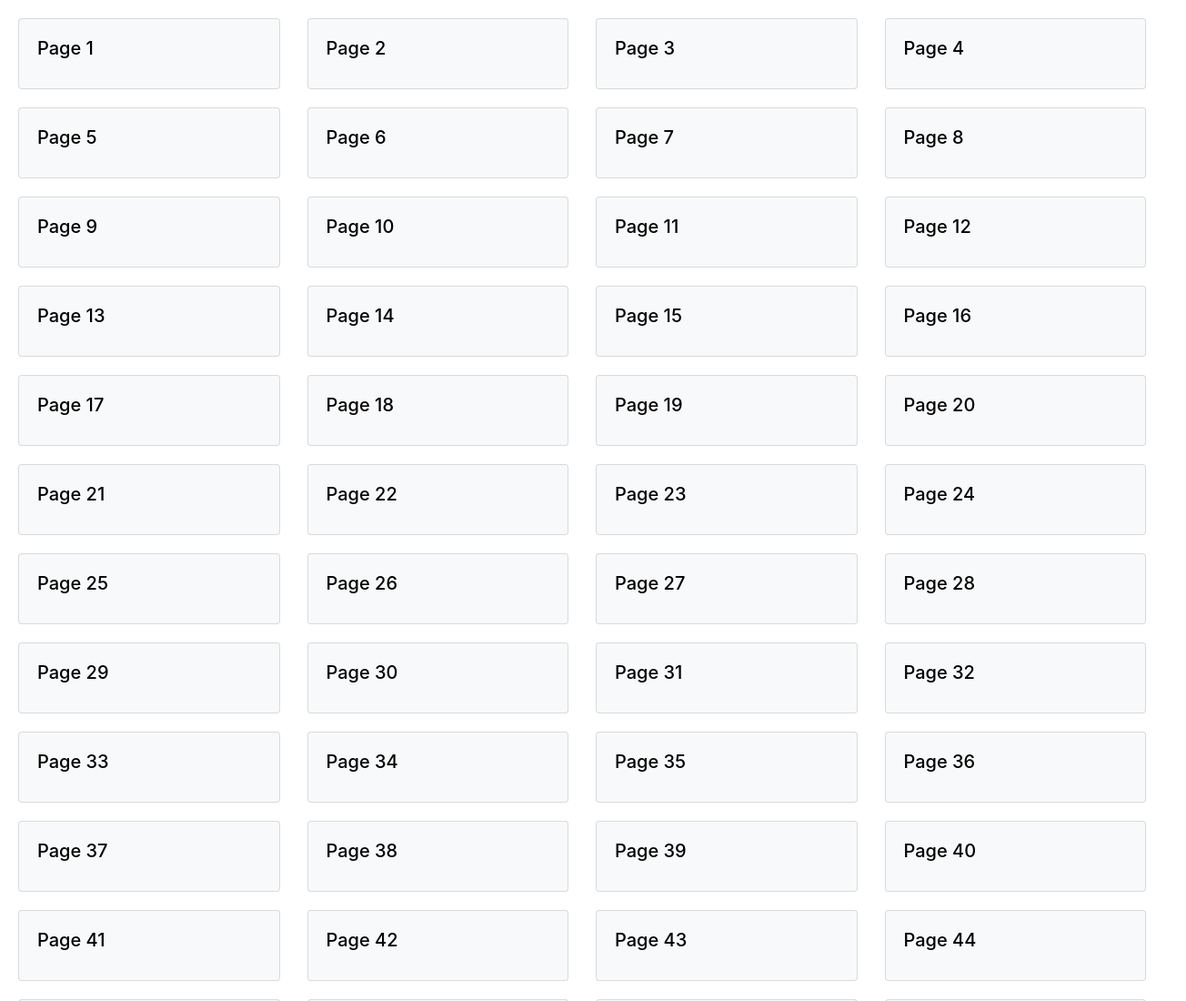
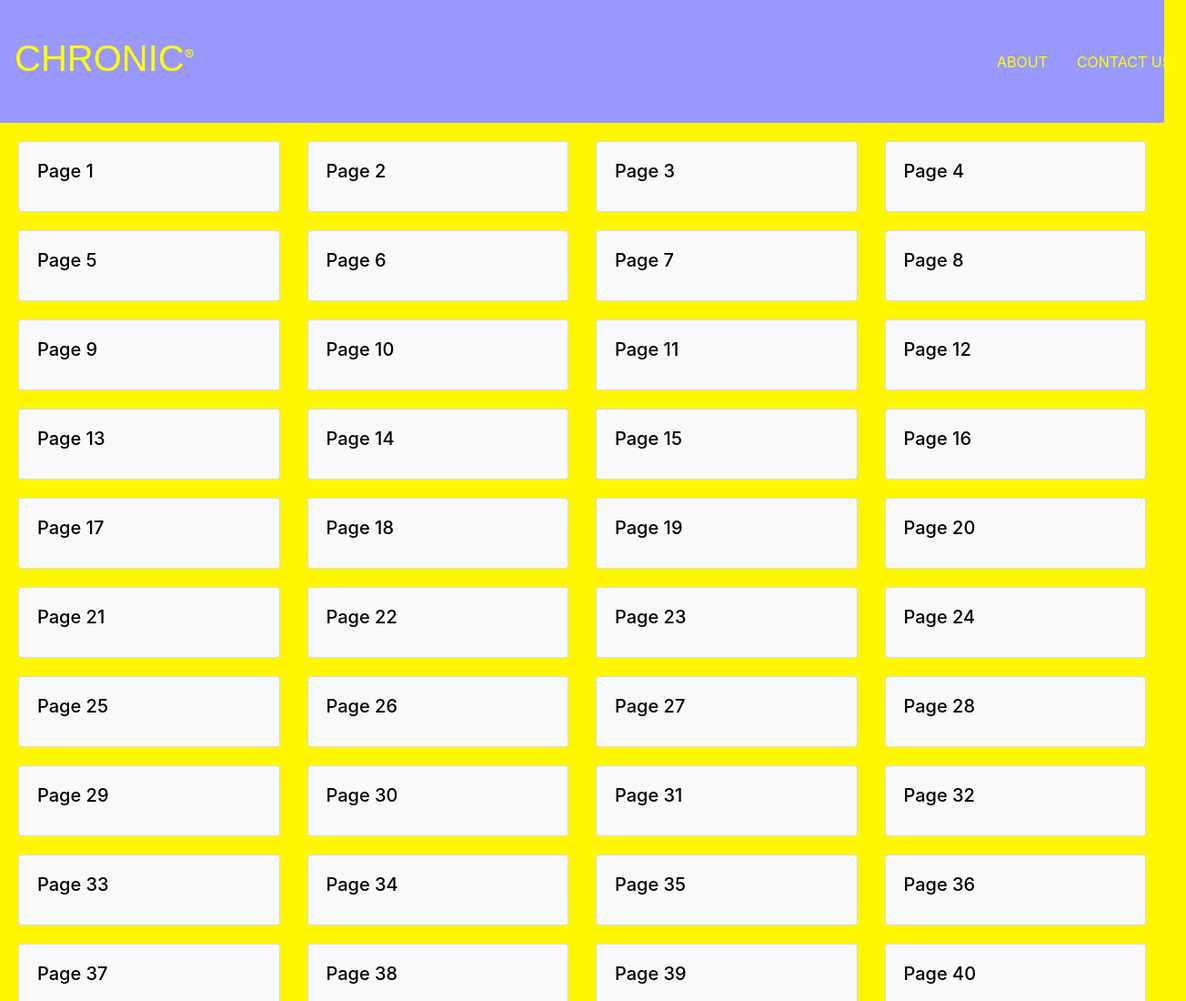
Before and after one commit to justinjiaxinghu/chronic, a React app: page / in a window 1280 px wide. Shown: the top 1100 px of the page at 91% size, 1304 px wide, since content can reach past the window. Built offline with nearby package versions, Linux system fonts and the light colour scheme.

Commit message:
Added Nav bar and good UI

```diff
--- a/package.json
+++ b/package.json
@@ -10,8 +10,10 @@
     "react": "^17.0.1",
     "react-bootstrap": "^1.4.0",
     "react-dom": "^17.0.1",
+    "react-icons": "^4.2.0",
     "react-router-dom": "^5.2.0",
     "react-scripts": "4.0.0",
+    "styled-components": "^5.2.1",
     "web-vitals": "^0.2.4"
   },
   "scripts": {
--- a/public/index.html
+++ b/public/index.html
@@ -26,7 +26,7 @@
     -->
     <title>React App</title>
   </head>
-  <body>
+  <body style = "background-color: #fff700">
     <noscript>You need to enable JavaScript to run this app.</noscript>
     <div id="root"></div>
     <!--
--- /dev/null
+++ b/src/components/Navbar/Navbar.js
@@ -0,0 +1,37 @@
+import React from "react";
+import {
+    Nav,
+    NavLink,
+    Bars,
+    NavMenu,
+} from './NavbarElements';
+
+
+const headerstyle = {
+    fontFamily: "fantasy",
+    fontsize: '100px'
+}
+
+const Navbar = () => {
+    return (
+        <>
+            <Nav>
+                <NavLink to='/'>
+                    <h1 style={headerstyle}>CHRONIC</h1>
+                    <p>®</p>
+                </NavLink>
+                <Bars/>
+                <NavMenu>
+                    <NavLink to = '/about' activeStyle>
+                      ABOUT
+                    </NavLink>
+                    <NavLink to = '/cotact-us' activeStyle>
+                        CONTACT US
+                    </NavLink>
+                </NavMenu>
+            </Nav>
+        </>
+    );
+};
+
+export default Navbar;
--- /dev/null
+++ b/src/components/Navbar/NavbarElements.js
@@ -0,0 +1,55 @@
+import styled from 'styled-components'
+import {NavLink as Link} from "react-bootstrap";
+import {FaBars} from 'react-icons/fa'
+
+export const Nav = styled.nav`
+  background: #9999ff;
+  height: 135px;
+  display: flex;
+  justify-content: space-between;
+  padding: 0.5rem calc((55vw - 1000px) / 2);
+  z-index: 10;
+  /* Third Nav */
+  /* justify-content: flex-start; */
+`;
+
+export const NavLink = styled(Link)`
+  color: #ffff00;
+  display: flex;
+  align-items: center;
+  text-decoration: none;
+  padding: 0 1rem;
+  height: 100%;
+  cursor: pointer;
+  &.active {
+    color: #24fc15;
+  }
+`;
+
+export const Bars = styled(FaBars)`
+  display: none;
+  color: #fff;
+  @media screen and (max-width: 768px) {
+    display: block;
+    position: absolute;
+    top: 0;
+    right: 0;
+    transform: translate(-100%, 75%);
+    font-size: 1.8rem;
+    cursor: pointer;
+  }
+`;
+
+export const NavMenu = styled.div`
+  display: flex;
+  align-items: center;
+  margin-right: -24px;
+  /* Second Nav */
+  /* margin-right: 24px; */
+  /* Third Nav */
+  /* width: 100vw;
+  white-space: nowrap; */
+  @media screen and (max-width: 766px) {
+    display: none;
+  }
+`;
--- a/src/index.js
+++ b/src/index.js
@@ -5,12 +5,10 @@ import CardDeck from 'react-bootstrap/CardDeck';
 import 'bootstrap/dist/css/bootstrap.min.css';
 import './page_selection.css';
 import PageScreen from './PageScreen';
-import {
-    BrowserRouter as Router,
-    Switch,
-    Route,
-    Link
-  } from "react-router-dom";
+import Navbar from "./components/Navbar/Navbar";
+import About from "./pages/about";
+import Contact from "./pages/contact";
+import { BrowserRouter as Router, Switch, Route, Link} from 'react-router-dom';
 
 var rows = [];
 var cols = [];
@@ -95,14 +93,22 @@ class Window extends React.Component {
 function App() {
     return (
         <div className = "parent">
+            <Router>
+                <Navbar/>
+            <Switch>
+                <Route path='/about' component={About} />
+                <Route path='/contact-us' component={Contact} />
+            </Switch>
+
             <Switch>
                 <Route path = "/:id" component = {PageScreen}/>
                 <Route path = "/">
                     <Window/>
                 </Route>
             </Switch>
-        </div>
-    )
+            </Router>
+            </div>
+)
 }
 
 ReactDOM.render(
--- /dev/null
+++ b/src/pages/about.js
@@ -0,0 +1,17 @@
+import React from 'react';
+
+const About = () => {
+    return (
+        <div style={{
+                display: 'flex',
+                justifyContent: 'center',
+                alignItems: 'center',
+                height: '90vh'
+            }}
+        >
+            <h1>About</h1>
+        </div>
+    );
+};
+
+export default About;
--- /dev/null
+++ b/src/pages/contact.js
@@ -0,0 +1,18 @@
+import React from 'react';
+
+const Contact = () => {
+    return (
+        <div
+            style={{
+                display: 'flex',
+                justifyContent: 'center',
+                alignItems: 'center',
+                height: '90vh'
+            }}
+        >
+            <h1>Contact Us</h1>
+        </div>
+    );
+};
+
+export default Contact;
```
Also changed, not shown: src/style.css (added, +37 -0 lines), src/logo.svg (added), 1 other file.
